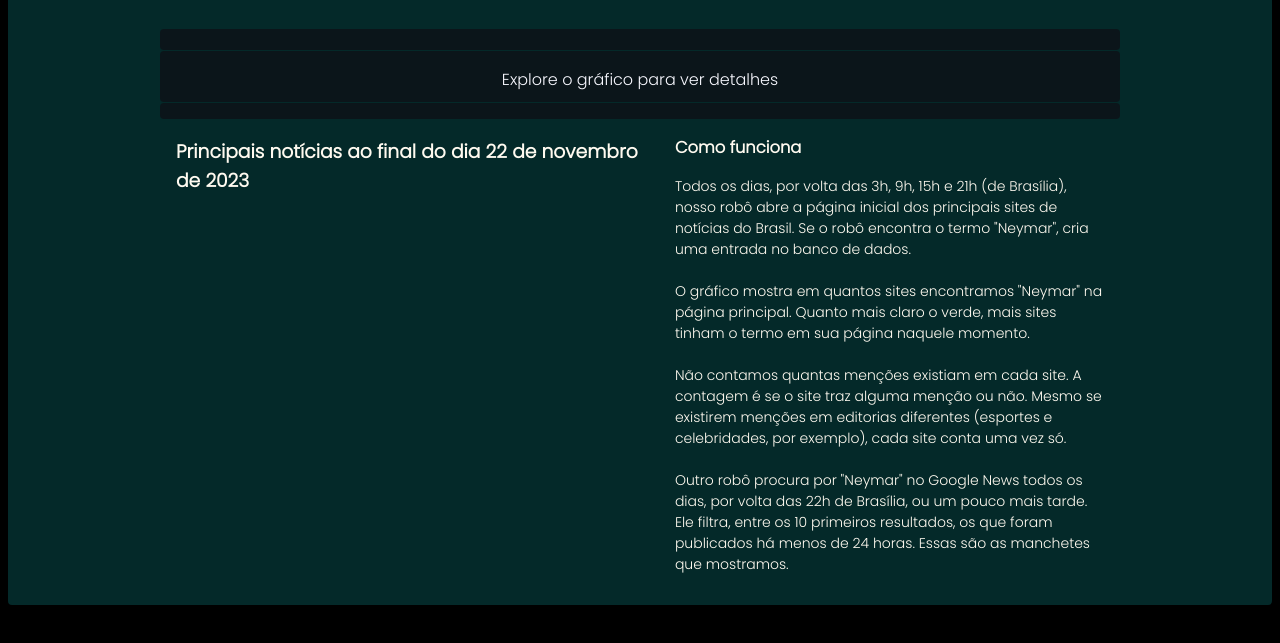
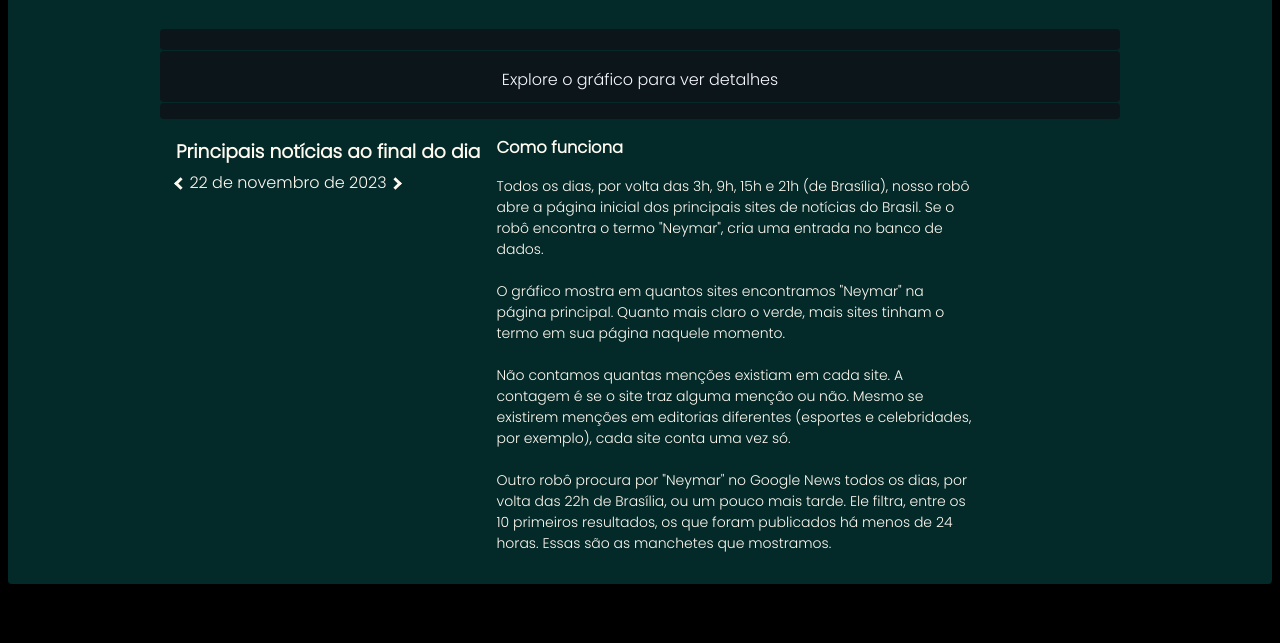
Before and after one commit to olrafa/neymarmeter, a website built with Vite: page index.html in a window 1280 px wide. Shown: the part 143-786 px from the top of the page. Built offline with nearby package versions, Linux system fonts and the light colour scheme; no server answers.

Commit message:
Adds date nav arrows

```diff
--- a/src/functions/getStories.ts
+++ b/src/functions/getStories.ts
@@ -1,25 +1,19 @@
 import { Story } from "../types";
 import { getData } from "./data";
+import { formateDate, getDateString } from "./util";
 
 const getStories = async () => {
   const today = new Date();
 
-  const todayString =
-    today.getFullYear() + "-" + (today.getMonth() + 1) + "-" + today.getDate();
+  const todayString = getDateString();
+  const news = await getData(`/news?date=${todayString}`);
+  news && addStories(news);
 
   const yesterday = new Date(today);
   yesterday.setDate(yesterday.getDate() - 1);
 
-  const news = await getData(`/news?date=${todayString}`);
-
-  news && addStories(news);
-
-  const newsHeader = document.getElementById("stories-date-header");
-  newsHeader!.innerHTML += yesterday.toLocaleDateString("pt-BR", {
-    month: "long",
-    day: "numeric",
-    year: "numeric"
-  });
+  const newsHeader = document.getElementById("stories-date-string");
+  newsHeader!.innerHTML = formateDate(yesterday);
 };
 
 const addStories = (stories: Story[]) => {
--- a/src/functions/util.ts
+++ b/src/functions/util.ts
@@ -9,3 +9,21 @@
     date.getFullYear() === currentDate.getFullYear()
   );
 };
+
+export const getDateString = (date?: Date) => {
+  const searchDate = date || new Date();
+  return (
+    searchDate.getFullYear() +
+    "-" +
+    (searchDate.getMonth() + 1) +
+    "-" +
+    searchDate.getDate()
+  );
+};
+
+export const formateDate = (date: Date) =>
+  date.toLocaleDateString("pt-BR", {
+    month: "long",
+    day: "numeric",
+    year: "numeric",
+  });
--- a/src/main.ts
+++ b/src/main.ts
@@ -19,7 +19,16 @@
 <div id="site-list">
 </div></div>
 <div id="info">
-<div id="stories"><h3 id="stories-date-header">${STORIES}</h3></div>
+<div id="stories"><h3 id="stories-date-header">${STORIES}</h3>
+<div id="date-selection">
+<span class="nav-arrow arrow-previous">
+</span>
+<span id="stories-date-string">
+</span>
+<span class="nav-arrow arrow-next">
+</span>
+</div>
+</div>
   <div id="explainer">
   <h3>${EXPLAINER.title}</h3>
   <p>
--- a/src/style.css
+++ b/src/style.css
@@ -129,6 +129,25 @@
   margin-right: 1rem;
 }
 
+#stories-date-header {
+  margin-bottom: 0.2rem;
+}
+
+.nav-arrow {
+  border: solid floralwhite;
+  border-width: 0 3px 3px 0;
+  display: inline-block;
+  padding: 3px;
+}
+
+.arrow-previous {
+  transform: rotate(135deg);
+}
+
+.arrow-next {
+  transform: rotate(-45deg);
+}
+
 /* For mobile screens */
 @media (max-width: 767px) {
   body {
```
Lines whose indentation alone changed are shown as unchanged.
